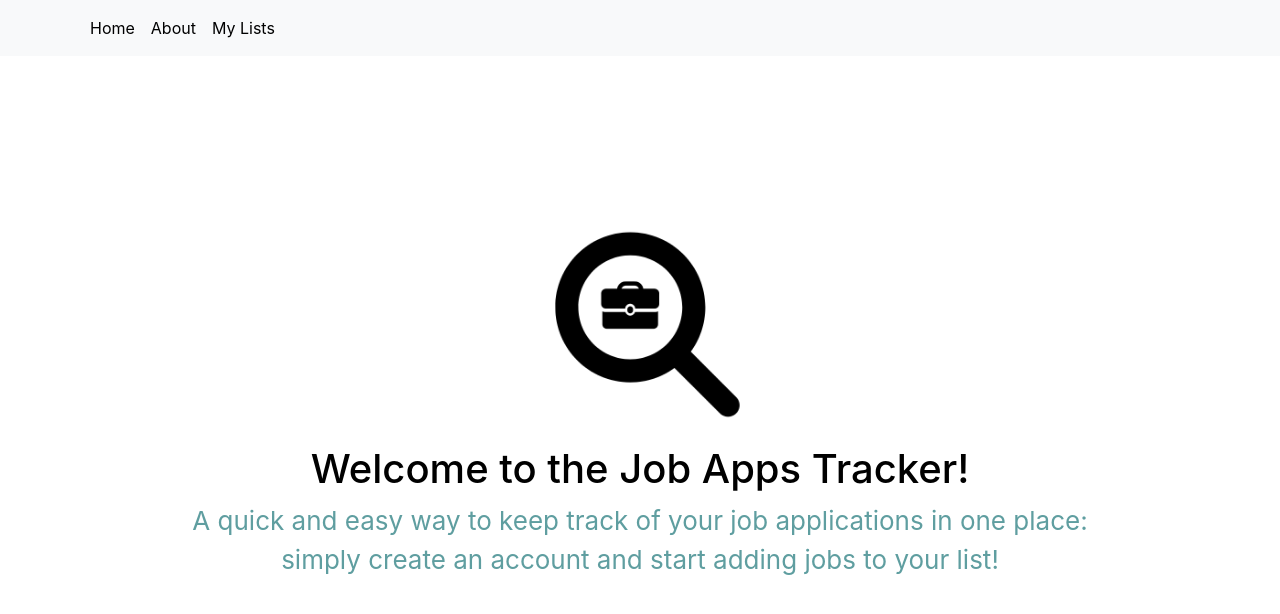
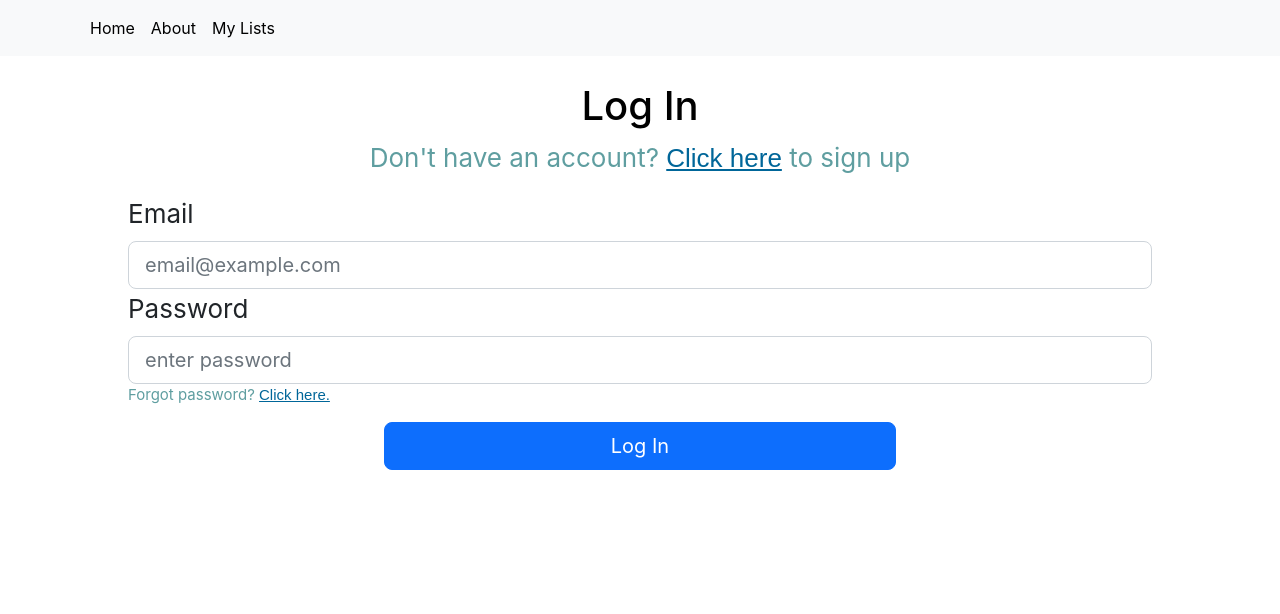
Before and after one commit to Yin4TheWin/jobappstracker, a React (Create React App) app: page /profile in a window 1280 px wide. Shown: the top 614 px of the page. Built offline with nearby package versions, Linux system fonts and the light colour scheme.

Commit message:
finish login/signup

```diff
--- a/public/index.html
+++ b/public/index.html
@@ -30,7 +30,7 @@
       work correctly both with client-side routing and a non-root public URL.
       Learn how to configure a non-root public URL by running `npm run build`.
     -->
-    <title>React App</title>
+    <title>Job Apps Tracker</title>
   </head>
   <body>
     <noscript>You need to enable JavaScript to run this app.</noscript>
--- /dev/null
+++ b/src/components/login.jsx
@@ -0,0 +1,144 @@
+import React from "react";
+import Button from 'react-bootstrap/Button';
+import Form from 'react-bootstrap/Form';
+
+import {firebase} from '../firebase'
+import { getAuth, createUserWithEmailAndPassword, signInWithEmailAndPassword, sendPasswordResetEmail } from "firebase/auth";
+
+import ModalPopup from "../components/modal";
+
+import '../styles/profile.css'
+
+export default function Login(){
+    const [email, setEmail] = React.useState("")
+    const [password, setPassword] = React.useState("")
+    const [loginState, toggleLoginState] = React.useState(true)
+    const [confirmPassword, setConfirmedPassword] = React.useState("")
+    const [showForgotPasswordModal, toggleModal] = React.useState(false);
+
+    const [showGeneralModal, toggleGeneralModal] = React.useState(false);
+    const [generalModalText, setModalText] = React.useState("")
+    const [generalModalHeader, setModalHeader] = React.useState("")
+
+    const [auth] = React.useState(getAuth(firebase));
+
+    function checkForStrongPassword(password){
+        return password.length >= 8 && /[A-Z]/.test(password) && /[a-z]/.test(password) && /[0-9]/.test(password)
+    }
+
+    function checkForValidEmail(email){
+        return email.split("@").length===2 && email.split("@")[1].split(".").length===2
+    }
+
+    function handleAuthentication(){
+        if(loginState) {
+            signInWithEmailAndPassword(auth, email, password)
+            .then(() => {
+            })
+            .catch((error) => {
+                const errorMessage = error.message;
+                generateModal("Sign In Failed", errorMessage)
+            })
+        }
+        else {
+            if(password !== confirmPassword)
+                generateModal("Passwords Don't Match!", "Please ensure \"Password\" and \"Confirm password\" fields are the same.")
+            else {
+                if(checkForStrongPassword(password)) {
+                    createUserWithEmailAndPassword(auth, email, password)
+                    .then(() => {
+                    })
+                    .catch((error) => {
+                        const errorMessage = error.message;
+                        generateModal("Sign Up Failed", errorMessage)
+                    })
+                }
+                else
+                    generateModal("Password Not Secure!", "Please ensure your password is at least eight characters long and contains at least one uppercase letter, one lowercase letter, and one number.")
+            }
+        }
+    }
+
+    function generateModal(header, body){
+        toggleGeneralModal(true)
+        setModalHeader(header)
+        setModalText(body)
+    }
+
+    return (
+        <div className="login-header">
+            <ModalPopup showModal={showForgotPasswordModal} toggleModal={()=>{toggleModal(!showForgotPasswordModal)}}
+             header={"Forgot Password?"}
+             body={<div>
+                <p>Enter the email address you made your account with and press submit to receive a password reset email.</p>
+                <Form>
+                    <Form.Group>
+                      <Form.Control type="email" placeholder="example@email.com" value={email}  onChange={(e) => {
+                        setEmail(e.target.value)
+                    }}/>
+                    </Form.Group>
+                </Form>
+            </div>
+            }
+            footer={<div>
+                <Button color="primary" onClick={()=>{
+                    if(checkForValidEmail(email)){
+                        sendPasswordResetEmail(auth,email).then(()=>{
+                            generateModal("Check Your Inbox", "If we have your email on file, we'll send a password reset email shortly.")
+                        }).catch((err)=>{
+                            generateModal("Something went wrong", err.message)
+                        })
+                    } else{
+                        generateModal("Invalid Email", "Please make sure the inputted email is valid.")
+                    }
+                }}>Submit</Button>{' '}
+                <Button color="secondary" onClick={()=>{toggleModal(!showForgotPasswordModal)}}>Cancel</Button>
+            </div>
+            }/>
+            <ModalPopup showModal={showGeneralModal} toggleModal={()=>{toggleGeneralModal(!showGeneralModal)}}
+             header={generalModalHeader}
+             body={<div>
+                <p>{generalModalText}</p>
+            </div>
+            }
+            footer={<div>
+                <Button color="primary" onClick={()=>{toggleGeneralModal(!showGeneralModal)}}>OK</Button>
+            </div>
+            }/>
+            <h1>{loginState?"Log In":"Sign Up"}</h1>
+            <p style={{textAlign:'center'}}>{loginState?"Don't have an account?":"Already have an account?"} <button className="link" onClick={() =>{
+                toggleLoginState(!loginState) }}>Click here</button> to {loginState?"sign up":"log in"}</p>
+            <Form>
+                <Form.Group>
+                    <Form.Label for="email" size="lg">Email</Form.Label>
+                    <Form.Control className="login" type="email" name="email" id="email" value={email} placeholder="email@example.com" size="lg" onChange={(e) => {
+                        setEmail(e.target.value)
+                    }}/>
+                </Form.Group>
+                <Form.Group>
+                    <Form.Label for="password" size="lg">Password</Form.Label>
+                    <Form.Control className="login" type="password" name="password" id="password" placeholder="enter password" size="lg" onChange={(e) => {
+                        setPassword(e.target.value)
+                    }} />
+                    {
+                        !loginState?
+                        <div>
+                            <Form.Label for="Confirm Password" size="lg">Confirm Password</Form.Label>
+                            <Form.Control className="login" value={confirmPassword} type="password" name="Confirm Password" id="confirm" placeholder="re-enter password" size="lg" onChange={(e) => {
+                                setConfirmedPassword(e.target.value)
+                            }} />
+                        </div>:<></>
+                    }
+                    <p style={{fontSize: 15}}>
+                        Forgot password? <button className="link" type="button" onClick={()=>{
+                            toggleModal(true)
+                        }}>Click here.</button>
+                    </p>
+                </Form.Group>
+                <Button size="lg" color="primary" className="center" onClick={()=>{
+                       handleAuthentication(auth,loginState,email,password,confirmPassword)
+                }}>{loginState?"Log In":"Sign Up"}</Button>
+            </Form>
+        </div>
+    )
+}
--- /dev/null
+++ b/src/components/modal.jsx
@@ -0,0 +1,13 @@
+import Modal from 'react-bootstrap/Modal';
+
+export default function ModalPopup(props){
+    return (<Modal show={props.showModal} onHide={()=>{props.toggleModal()}}>
+    <Modal.Header closeButton>{props.header}</Modal.Header>
+    <Modal.Body>
+        {props.body}
+    </Modal.Body>
+    <Modal.Footer>
+        {props.footer}
+    </Modal.Footer>
+</Modal>)
+}
--- a/src/firebase.js
+++ b/src/firebase.js
@@ -1,6 +1,5 @@
 // Import the functions you need from the SDKs you need
 import { initializeApp } from "firebase/app";
-import { getAnalytics } from "firebase/analytics";
 // TODO: Add SDKs for Firebase products that you want to use
 // https://firebase.google.com/docs/web/setup#available-libraries
 
@@ -17,5 +16,5 @@ const firebaseConfig = {
 };
 
 // Initialize Firebase
-const app = initializeApp(firebaseConfig);
-const analytics = getAnalytics(app);
+const firebase = initializeApp(firebaseConfig);
+export {firebase}
--- a/src/routes/navbar.jsx
+++ b/src/routes/navbar.jsx
@@ -1,12 +1,12 @@
 import Container from 'react-bootstrap/Container';
 import Nav from 'react-bootstrap/Nav';
 import Navbar from 'react-bootstrap/Navbar';
-import { Outlet, Link } from "react-router-dom";
+import { Link } from "react-router-dom";
 
 
 export default function SiteNavbar() {
   return (
-    <Navbar fixed='top' bg="light" expand="lg">
+    <Navbar bg="light" expand="lg">
       <Container>
         <Navbar.Toggle aria-controls="basic-navbar-nav" />
         <Navbar.Collapse id="basic-navbar-nav">
--- a/src/routes/profile.jsx
+++ b/src/routes/profile.jsx
@@ -1,17 +1,13 @@
-import logo from '../imgs/logo.png';
 import '../styles/root.css';
 import SiteNavbar from './navbar';
+import Login from '../components/login'
+import '../styles/profile.css'
+
 export default function Profile(){
     return (
         <div>
             <SiteNavbar/>
-            <div className="header">
-            <div className="content-container">
-                <img src={logo} className="logo" alt="Logo: Briefcase under a magnifying glass"/>
-                <h1>Welcome to the Job Apps Tracker!</h1>
-                <p>A quick and easy way to keep track of your job applications in one place: simply create an account and start adding jobs to your list!</p>
-            </div>
-            </div>
+            <Login/>
         </div>
     )
 }
--- /dev/null
+++ b/src/styles/profile.css
@@ -0,0 +1,31 @@
+.login-header {
+    display: flex;
+    flex-direction: column;
+    align-items: center;
+    justify-content: center;
+    font-size: calc(10px + 2vmin);
+    margin-top: 2%;
+  }
+
+  button.link {
+    background: none;
+    border: none;
+    padding: 0;
+    /*optional*/
+    font-family: arial, sans-serif;
+    /*input has OS specific font-family*/
+    color: #069;
+    text-decoration: underline;
+    cursor: pointer;
+  }
+
+  .center {
+    display: block;
+    margin-left: auto;
+    margin-right: auto;
+    width: 50%;
+  }
+
+  .form-control.login {
+    width: 80vw !important;
+  }
--- a/src/styles/root.css
+++ b/src/styles/root.css
@@ -1,10 +1,8 @@
 .header {
-  min-height: 100vh;
-  max-height: fit-content;
   display: flex;
   flex-direction: column;
+  margin-top: 2%;
   align-items: center;
-  justify-content: center;
   font-size: calc(10px + 2vmin);
   color: white;
   text-align: center;
```
Also changed, not shown: src/components/myLists.jsx (added).
